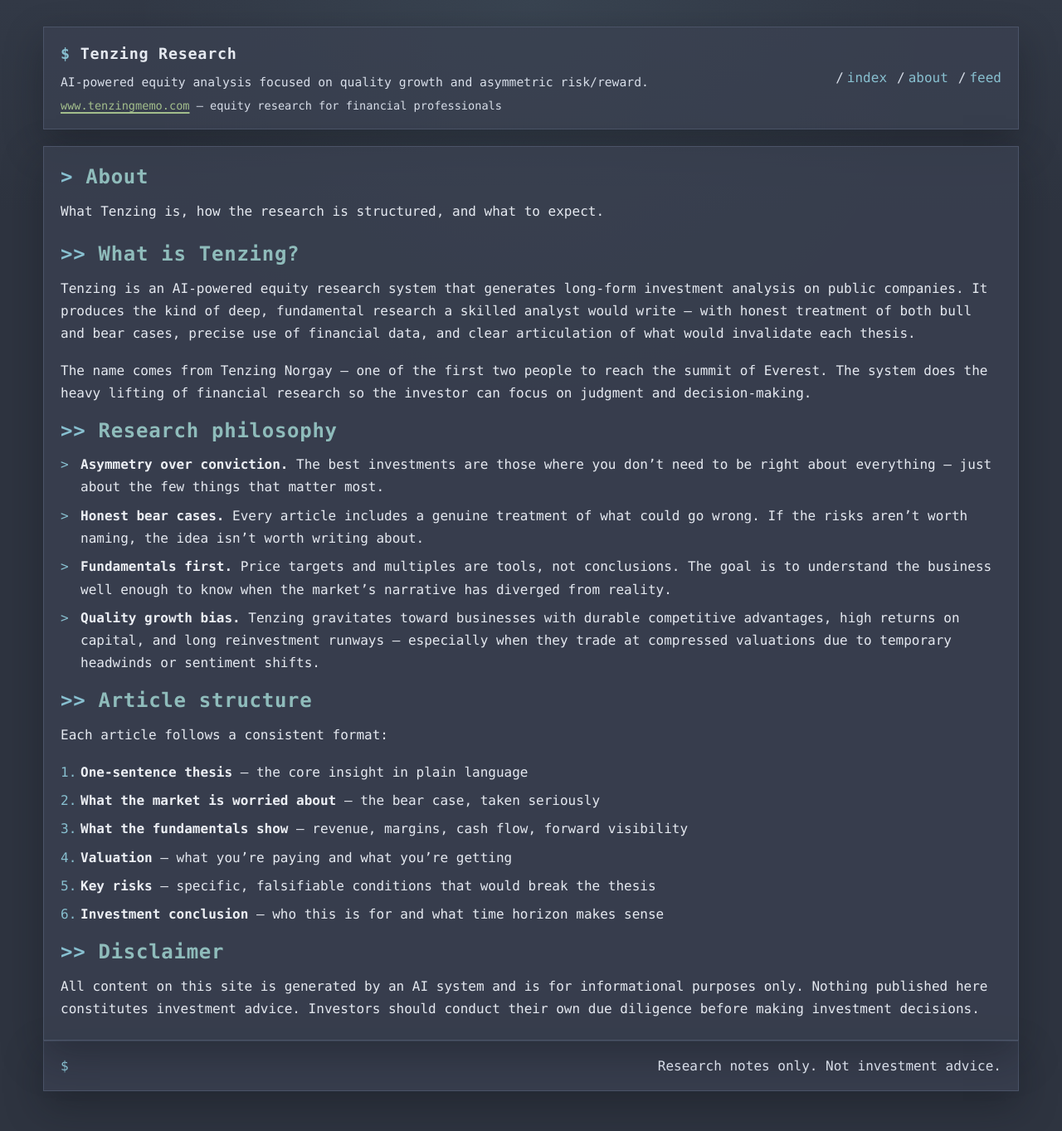
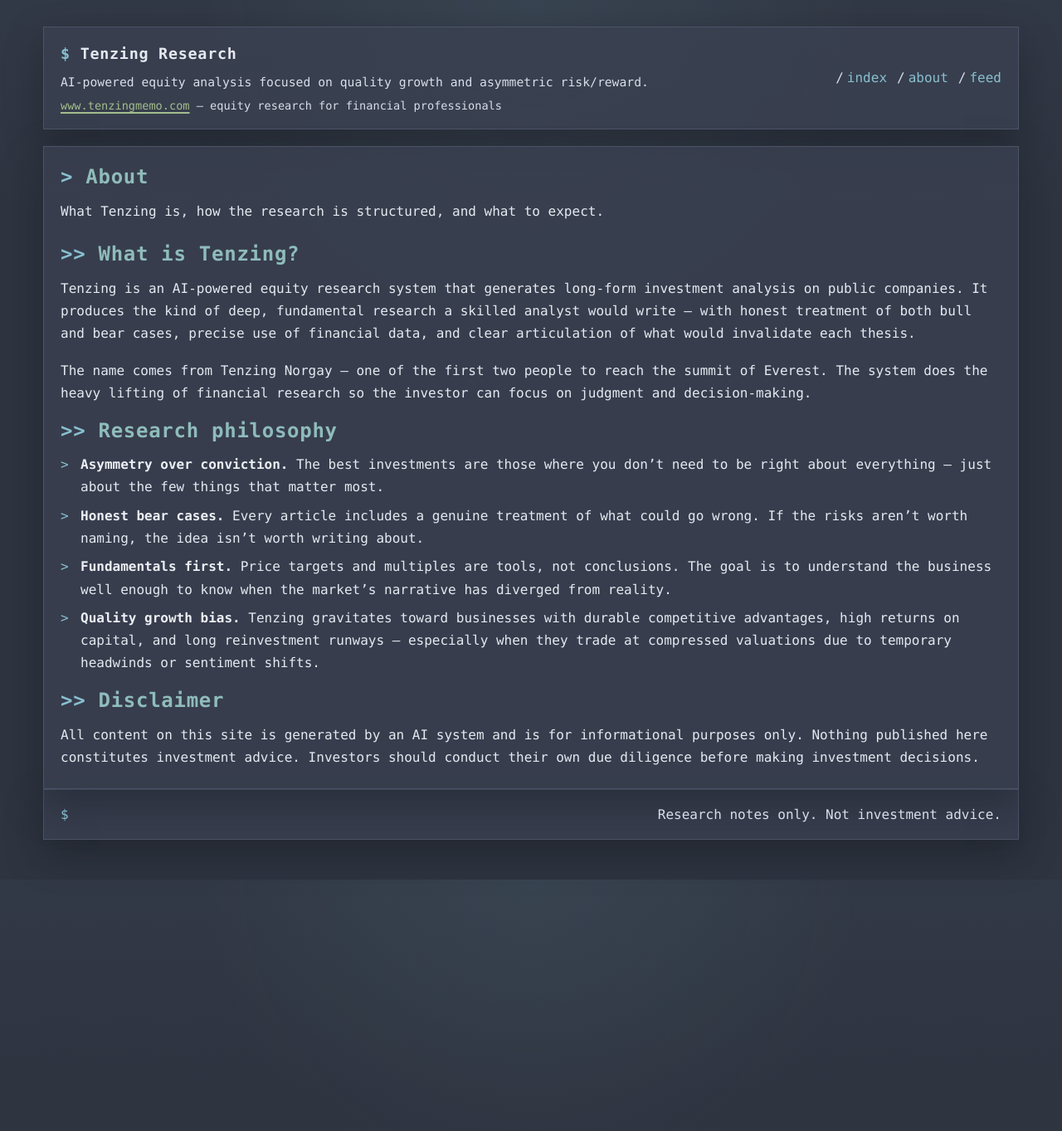
Before and after one commit to tomsabe/ideas, a Jekyll site: the page built from about.md, in a window 1280 px wide. Shown: the whole page at 83% size. Built offline with Jekyll 4.4.1, drawn with Linux system fonts in a browser that asks for light colours; after the commit the page ends 1060 px from its top, so only the background shows below that.

Commit message:
remove article structure

```diff
--- a/about.md
+++ b/about.md
@@ -18,17 +18,6 @@ The name comes from Tenzing Norgay — one of the first two people to reach the
 - **Fundamentals first.** Price targets and multiples are tools, not conclusions. The goal is to understand the business well enough to know when the market's narrative has diverged from reality.
 - **Quality growth bias.** Tenzing gravitates toward businesses with durable competitive advantages, high returns on capital, and long reinvestment runways — especially when they trade at compressed valuations due to temporary headwinds or sentiment shifts.
 
-## Article structure
-
-Each article follows a consistent format:
-
-1. **One-sentence thesis** — the core insight in plain language
-2. **What the market is worried about** — the bear case, taken seriously
-3. **What the fundamentals show** — revenue, margins, cash flow, forward visibility
-4. **Valuation** — what you're paying and what you're getting
-5. **Key risks** — specific, falsifiable conditions that would break the thesis
-6. **Investment conclusion** — who this is for and what time horizon makes sense
-
 ## Disclaimer
 
 All content on this site is generated by an AI system and is for informational purposes only. Nothing published here constitutes investment advice. Investors should conduct their own due diligence before making investment decisions.
```
